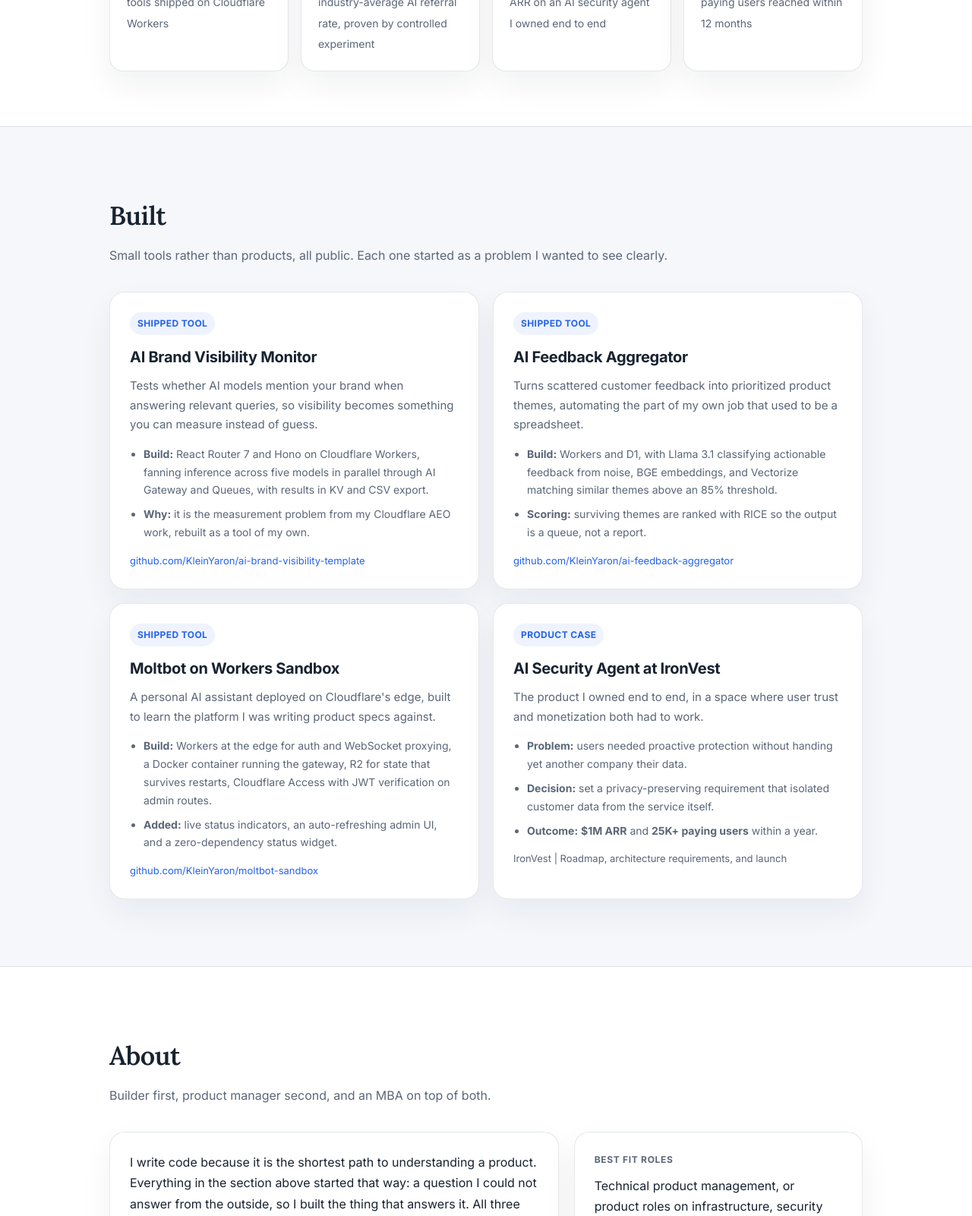
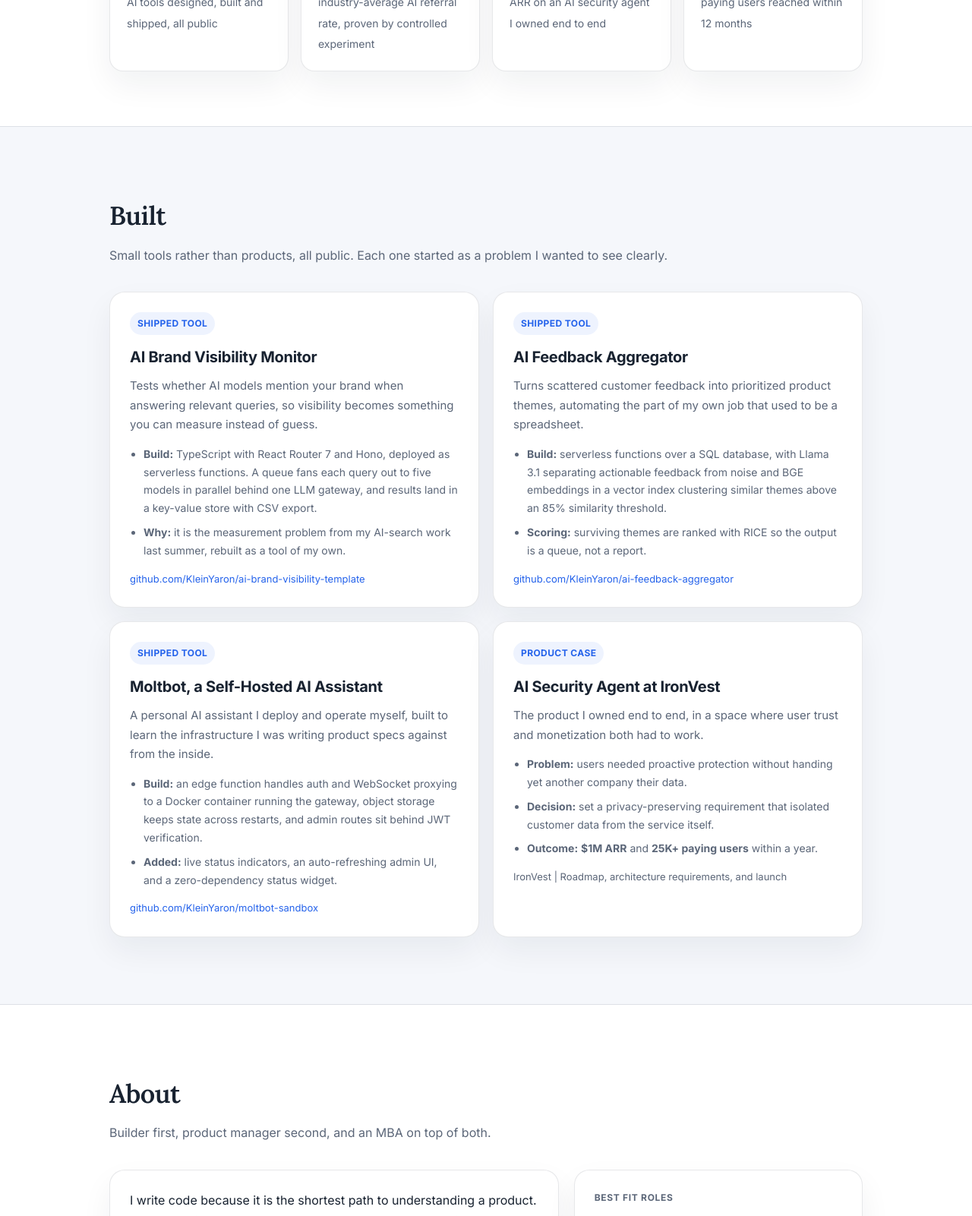
Before and after one commit to KleinYaron/KleinYaron.github.io, a plain HTML site: page index.html in a window 1280 px wide. Shown: the part 704-2305 px from the top of the page at 76% size. Drawn offline with Linux system fonts and the light colour scheme.

Commit message:
Make builder identity platform-agnostic

```diff
--- a/index.html
+++ b/index.html
@@ -4,7 +4,7 @@
   <meta charset="UTF-8" />
   <meta name="viewport" content="width=device-width, initial-scale=1.0" />
   <title>Yaron Klein | Builder and Product Manager</title>
-  <meta name="description" content="Yaron Klein builds AI tools on Cloudflare Workers and ships products in fraud, identity and payments. Cornell MBA 2027." />
+  <meta name="description" content="Yaron Klein builds AI tools end to end and ships products in fraud, identity and payments. Cornell MBA 2027." />
   <link rel="preconnect" href="https://fonts.googleapis.com" />
   <link rel="preconnect" href="https://fonts.gstatic.com" crossorigin />
   <link href="https://fonts.googleapis.com/css2?family=Inter:wght@300;400;500;600;700&family=Lora:wght@400;600&display=swap" rel="stylesheet" />
@@ -435,7 +435,7 @@
               <span class="pill">Product Manager</span>
               <span class="pill">Cornell MBA</span>
             </div>
-            <p class="hero-sub">I build AI tools on Cloudflare Workers and ship products in fraud, identity and payments.</p>
+            <p class="hero-sub">I build AI tools end to end and ship products in fraud, identity and payments.</p>
             <p class="hero-copy">The fastest way for me to understand a problem is to build the thing that measures it. That habit carried into how I work as a product manager: in the spec, in the SQL, and on the integration calls with the card network.</p>
             <div class="cta-row">
               <a class="btn primary" href="#built">See what I've built</a>
@@ -446,7 +446,7 @@
         </div>
 
         <div class="proof-grid">
-          <div class="proof"><strong>3</strong><span>tools shipped on Cloudflare Workers</span></div>
+          <div class="proof"><strong>3</strong><span>AI tools designed, built and shipped, all public</span></div>
           <div class="proof"><strong>3x</strong><span>industry-average AI referral rate, proven by controlled experiment</span></div>
           <div class="proof"><strong>$1M</strong><span>ARR on an AI security agent I owned end to end</span></div>
           <div class="proof"><strong>25K+</strong><span>paying users reached within 12 months</span></div>
@@ -466,8 +466,8 @@
             <h3>AI Brand Visibility Monitor</h3>
             <p>Tests whether AI models mention your brand when answering relevant queries, so visibility becomes something you can measure instead of guess.</p>
             <ul>
-              <li><strong>Build:</strong> React Router 7 and Hono on Cloudflare Workers, fanning inference across five models in parallel through AI Gateway and Queues, with results in KV and CSV export.</li>
-              <li><strong>Why:</strong> it is the measurement problem from my Cloudflare AEO work, rebuilt as a tool of my own.</li>
+              <li><strong>Build:</strong> TypeScript with React Router 7 and Hono, deployed as serverless functions. A queue fans each query out to five models in parallel behind one LLM gateway, and results land in a key-value store with CSV export.</li>
+              <li><strong>Why:</strong> it is the measurement problem from my AI-search work last summer, rebuilt as a tool of my own.</li>
             </ul>
             <div class="footer"><a href="https://github.com/KleinYaron/ai-brand-visibility-template" target="_blank">github.com/KleinYaron/ai-brand-visibility-template</a></div>
           </div>
@@ -477,7 +477,7 @@
             <h3>AI Feedback Aggregator</h3>
             <p>Turns scattered customer feedback into prioritized product themes, automating the part of my own job that used to be a spreadsheet.</p>
             <ul>
-              <li><strong>Build:</strong> Workers and D1, with Llama 3.1 classifying actionable feedback from noise, BGE embeddings, and Vectorize matching similar themes above an 85% threshold.</li>
+              <li><strong>Build:</strong> serverless functions over a SQL database, with Llama 3.1 separating actionable feedback from noise and BGE embeddings in a vector index clustering similar themes above an 85% similarity threshold.</li>
               <li><strong>Scoring:</strong> surviving themes are ranked with RICE so the output is a queue, not a report.</li>
             </ul>
             <div class="footer"><a href="https://github.com/KleinYaron/ai-feedback-aggregator" target="_blank">github.com/KleinYaron/ai-feedback-aggregator</a></div>
@@ -485,10 +485,10 @@
 
           <div class="card project">
             <div class="tag">Shipped tool</div>
-            <h3>Moltbot on Workers Sandbox</h3>
-            <p>A personal AI assistant deployed on Cloudflare's edge, built to learn the platform I was writing product specs against.</p>
+            <h3>Moltbot, a Self-Hosted AI Assistant</h3>
+            <p>A personal AI assistant I deploy and operate myself, built to learn the infrastructure I was writing product specs against from the inside.</p>
             <ul>
-              <li><strong>Build:</strong> Workers at the edge for auth and WebSocket proxying, a Docker container running the gateway, R2 for state that survives restarts, Cloudflare Access with JWT verification on admin routes.</li>
+              <li><strong>Build:</strong> an edge function handles auth and WebSocket proxying to a Docker container running the gateway, object storage keeps state across restarts, and admin routes sit behind JWT verification.</li>
               <li><strong>Added:</strong> live status indicators, an auto-refreshing admin UI, and a zero-dependency status widget.</li>
             </ul>
             <div class="footer"><a href="https://github.com/KleinYaron/moltbot-sandbox" target="_blank">github.com/KleinYaron/moltbot-sandbox</a></div>
@@ -517,7 +517,7 @@
         </div>
         <div class="about-grid">
           <div class="card">
-            <p>I write code because it is the shortest path to understanding a product. Everything in the section above started that way: a question I could not answer from the outside, so I built the thing that answers it. All three run on Cloudflare Workers, which is also the platform I spent last summer writing product specs against.</p>
+            <p>I write code because it is the shortest path to understanding a product. Everything in the section above started that way: a question I could not answer from the outside, so I built the thing that answers it. All three are small serverless apps. I built them on Cloudflare Workers because that is the infrastructure I spent last summer writing specs against, and the patterns carry to any serverless runtime.</p>
             <p>The day job has been product. Three years at IronVest, a fintech and cybersecurity startup, where the work ran from customer discovery through to integration calls with an issuer processor and a card network, and included the parts most PMs hand off: the SOC 2 program, the BI pipelines, the architecture decision about what the service is allowed to see.</p>
             <p>This past summer I was an MBA product manager intern on <strong>Cloudflare's</strong> Web Integrity and Trust team in Austin. I am finishing an MBA at <strong>Cornell Johnson</strong> in May 2027, where I am also a fund manager at <strong>Big Red Ventures</strong>.</p>
           </div>
@@ -615,9 +615,15 @@
             </div>
           </div>
           <div class="skills-row">
-            <strong>Cloudflare</strong>
+            <strong>Infrastructure</strong>
             <div class="skill-pills">
-              <span>Workers</span><span>D1</span><span>R2</span><span>KV</span><span>Queues</span><span>Vectorize</span><span>Durable Objects</span><span>AI Gateway</span>
+              <span>Serverless and Edge Functions</span><span>SQL and Key-Value Stores</span><span>Vector Search</span><span>Queues and Async Jobs</span><span>Object Storage</span><span>JWT Auth</span><span>Docker</span><span>Cloudflare Workers</span>
+            </div>
+          </div>
+          <div class="skills-row">
+            <strong>AI</strong>
+            <div class="skill-pills">
+              <span>LLM Application Design</span><span>Multi-Model Evaluation</span><span>Embeddings and Semantic Clustering</span><span>Prompt Design</span><span>Inference Gateways</span><span>Model Cost and Latency Tradeoffs</span>
             </div>
           </div>
           <div class="skills-row">
@@ -639,7 +645,7 @@
     <section id="contact" class="contact">
       <div class="container">
         <h2>Let's talk.</h2>
-        <p>I am looking for product roles where the technical surface is the product. Always happy to talk about fraud, identity, payments, or anything running on Workers.</p>
+        <p>I am looking for product roles where the technical surface is the product. Always happy to talk about fraud, identity, payments, or whatever you are building.</p>
         <div class="contact-grid">
           <a class="contact-card" href="mailto:yk846@cornell.edu"><small>Email</small><span>yk846@cornell.edu</span></a>
           <a class="contact-card" href="https://www.linkedin.com/in/yaron-klein-61b228138/" target="_blank"><small>LinkedIn</small><span>linkedin.com/in/yaron-klein-61b228138</span></a>
```
